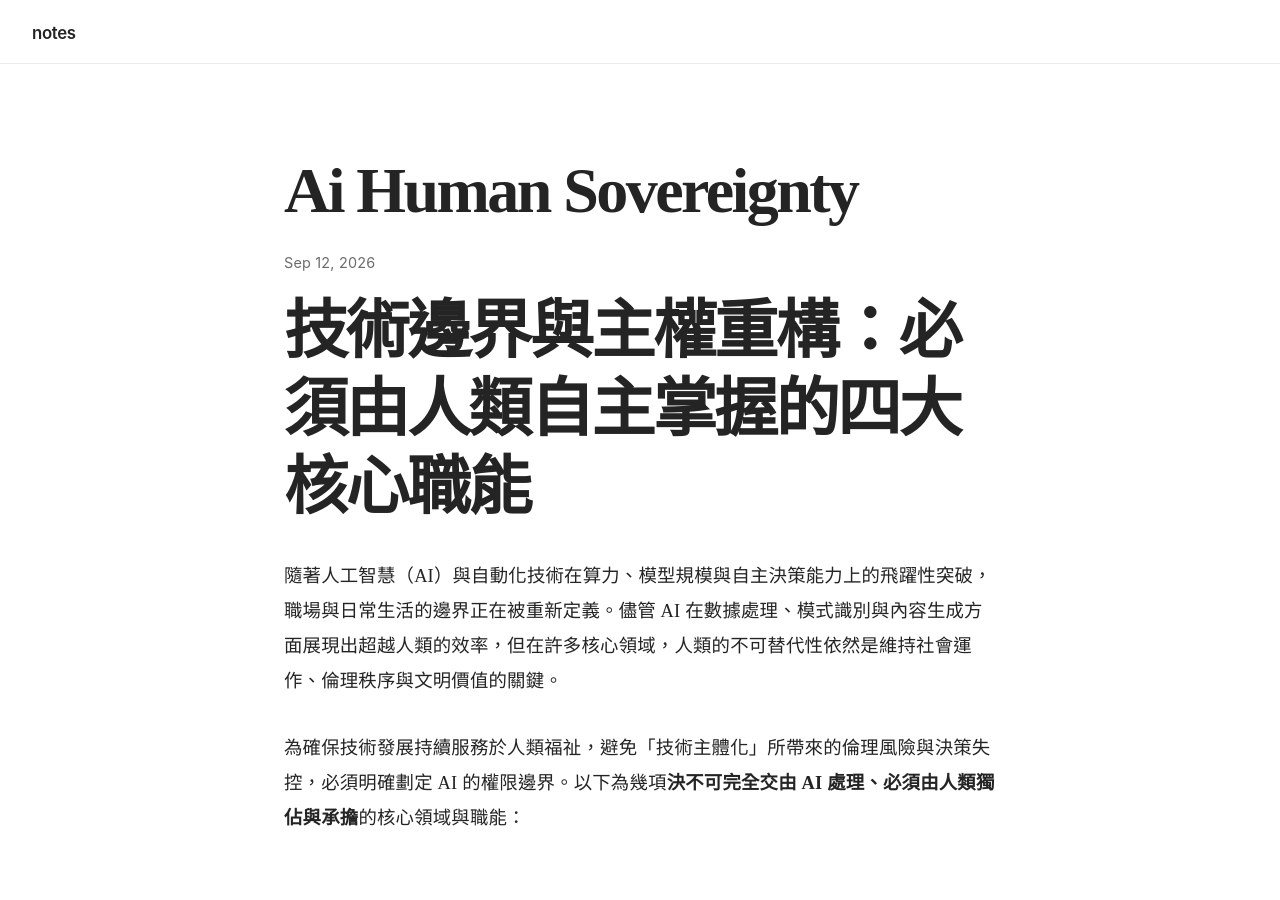
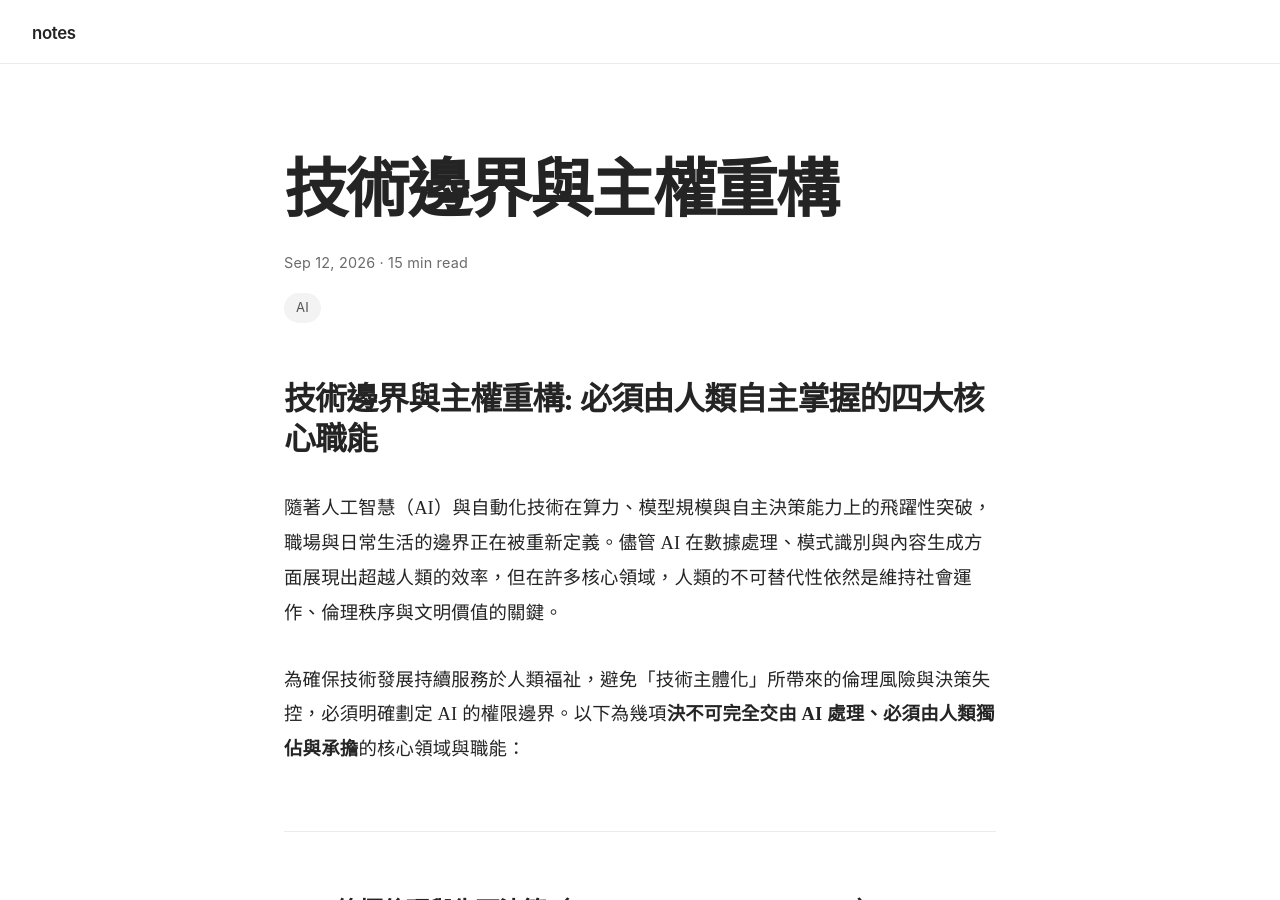
Before and after one commit to linjose/notes, a Jekyll site: the page built from _posts/2026-09-12-ai-human-sovereignty.md, in a window 1280 px wide and 900 px high. Built offline with Jekyll 4.4.1, drawn with Linux system fonts in a browser that asks for light colours; our own code applies the rules of GitHub Pages for plain Markdown files.

Commit message:
Update 2026-09-12-ai-human-sovereignty.md

```diff
--- a/_posts/2026-09-12-ai-human-sovereignty.md
+++ b/_posts/2026-09-12-ai-human-sovereignty.md
@@ -1,4 +1,13 @@
-# 技術邊界與主權重構：必須由人類自主掌握的四大核心職能
+---
+layout: post
+title: 技術邊界與主權重構
+date: 2026-09-12
+reading_time: 15 min read
+tags: [AI]
+excerpt:
+---
+
+## 技術邊界與主權重構: 必須由人類自主掌握的四大核心職能
 
 隨著人工智慧（AI）與自動化技術在算力、模型規模與自主決策能力上的飛躍性突破，職場與日常生活的邊界正在被重新定義。儘管 AI 在數據處理、模式識別與內容生成方面展現出超越人類的效率，但在許多核心領域，人類的不可替代性依然是維持社會運作、倫理秩序與文明價值的關鍵。
 
```
